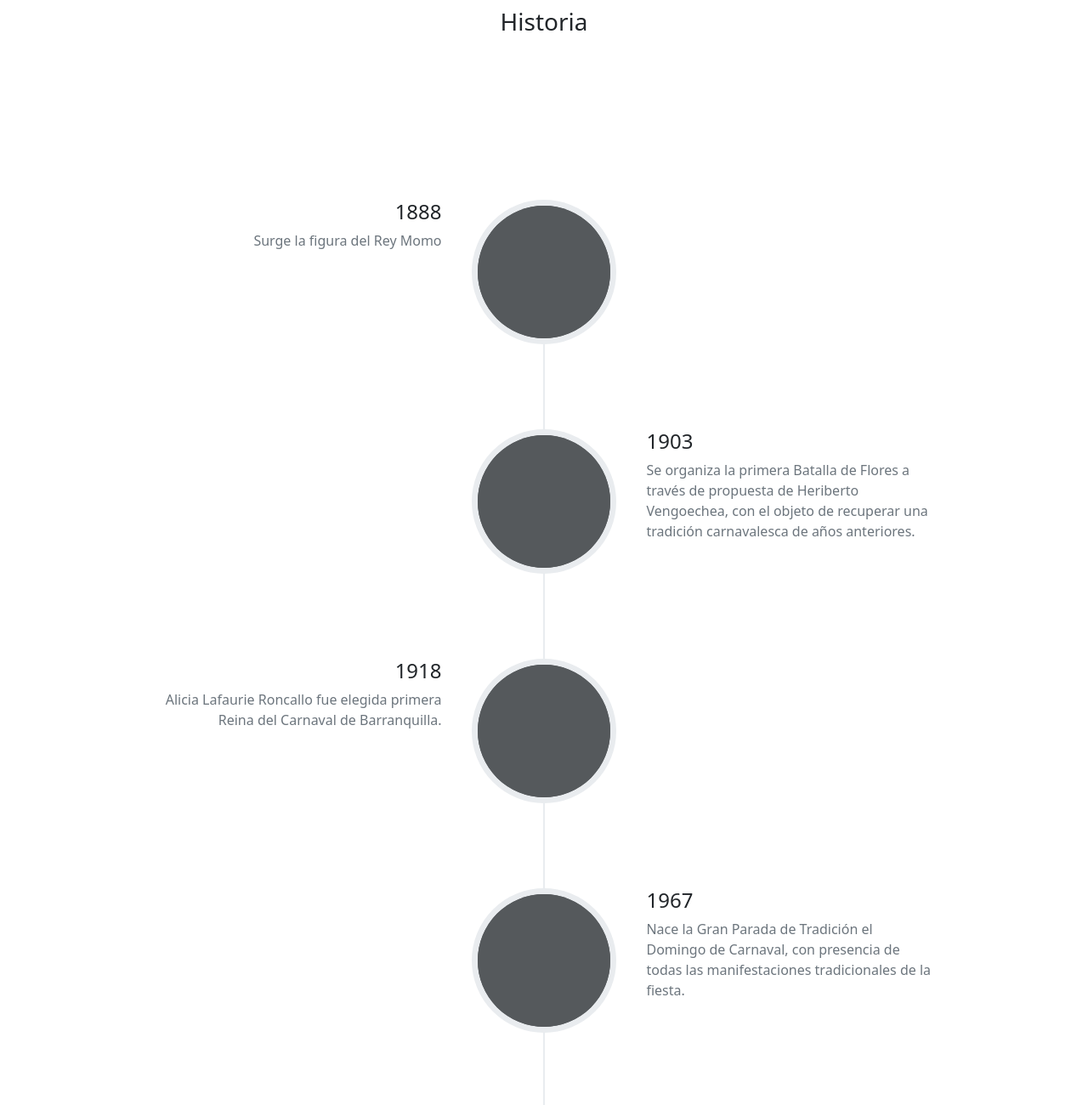
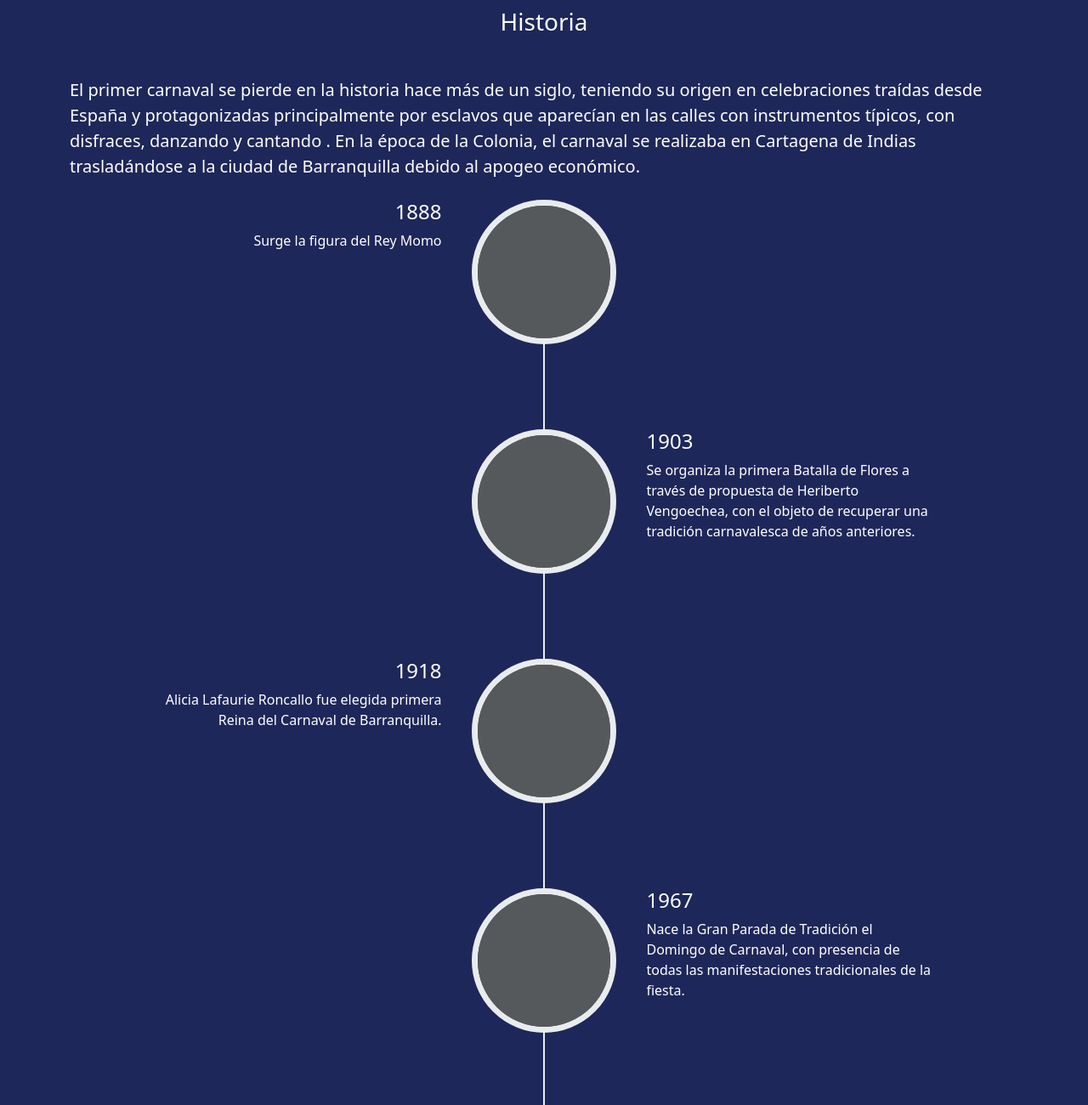
Before and after one commit to carnavaldebarranquilla/preentrega, a plain HTML site: page index.html in a window 1280 px wide. Shown: the part 1500-2800 px from the top of the page at 85% size. Drawn offline with nearby package versions, Linux system fonts and the light colour scheme.

Commit message:
Update index.html

```diff
--- a/index.html
+++ b/index.html
@@ -6,7 +6,10 @@
         <title>Carnaval Barranquilla</title>
         <link href="https://cdn.jsdelivr.net/npm/bootstrap@5.2.0-beta1/dist/css/bootstrap.min.css" rel="stylesheet" integrity="sha384-0evHe/X+R7YkIZDRvuzKMRqM+OrBnVFBL6DOitfPri4tjfHxaWutUpFmBp4vmVor" crossorigin="anonymous" />
         <style>
-
+            body{
+              background-color: #1E2759;
+                color: white;
+            }
             }
             header {
                 min-height: 100vh;
@@ -254,7 +257,7 @@
                                     <h4>1888</h4>
                                 </div>
                                 <div class="timeline-body">
-                                    <p class="text-muted">
+                                    <p>
                                         Surge la figura del Rey Momo
                                     </p>
                                 </div>
@@ -271,7 +274,7 @@
                                     <h4>1903</h4>
                                 </div>
                                 <div class="timeline-body">
-                                    <p class="text-muted">
+                                    <p>
                                         Se organiza la primera Batalla de Flores a través de propuesta de Heriberto Vengoechea, con el objeto de recuperar una tradición carnavalesca de años anteriores.
                                     </p>
                                 </div>
@@ -288,7 +291,7 @@
                                     <h4>1918</h4>
                                 </div>
                                 <div class="timeline-body">
-                                    <p class="text-muted">
+                                    <p>
                                         Alicia Lafaurie Roncallo fue elegida primera Reina del Carnaval de Barranquilla.
                                     </p>
                                 </div>
@@ -305,7 +308,7 @@
                                     <h4>1967</h4>
                                 </div>
                                 <div class="timeline-body">
-                                    <p class="text-muted">
+                                    <p>
                                         Nace la Gran Parada de Tradición el Domingo de Carnaval, con presencia de todas las manifestaciones tradicionales de la fiesta.
                                     </p>
                                 </div>
@@ -322,7 +325,7 @@
                                     <h4>1995</h4>
                                 </div>
                                 <div class="timeline-body">
-                                    <p class="text-muted">
+                                    <p>
                                         La Fundación Carnaval de Barranquilla crea el desfile de la Calle 17 presidido por el Rey Momo, personaje que se rescata ese año. Fue elegido Enrique Salcedo (Q.P.D).
                                     </p>
                                 </div>
@@ -339,7 +342,7 @@
                                     <h4>2002</h4>
                                 </div>
                                 <div class="timeline-body">
-                                    <p class="text-muted">
+                                    <p>
                                         El Carnaval de Barranquilla es declarado por el Senado de la República Patrimonio Cultural de la Nación
                                     </p>
                                 </div>
@@ -356,7 +359,7 @@
                                     <h4>2003</h4>
                                 </div>
                                 <div class="timeline-body">
-                                    <p class="text-muted">
+                                    <p>
                                         El Carnaval de Barranquilla es declarado por la UNESCO, Obra Maestra del Patrimonio Oral e Intangible de la Humanidad. El anuncio lo hizo Koichiro Matsura, director general de la UNESCO, en una ceremonia que se realizó el 7 de noviembre en la sede de esa organización en París.
                                     </p>
                                 </div>
```
